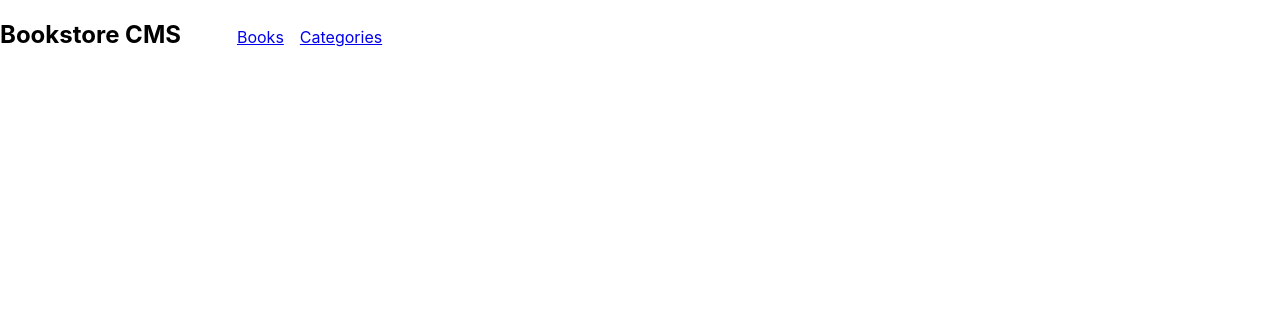
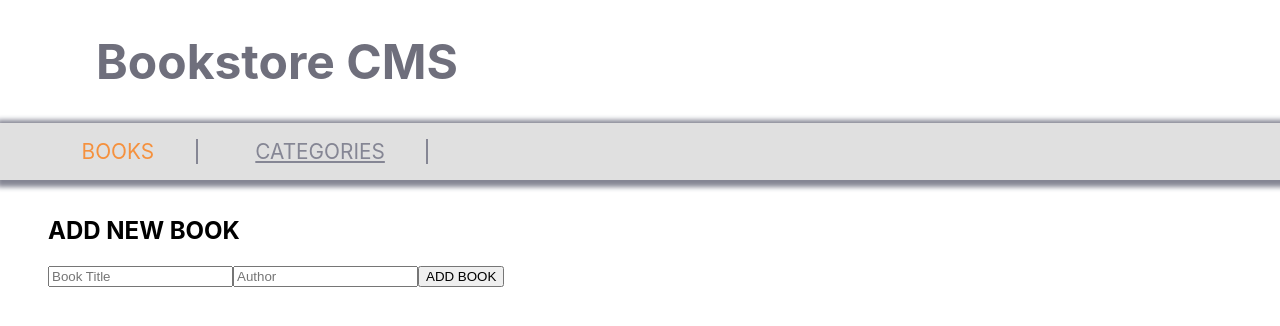
Before and after one commit to OsvaldoBC/bookstore-ob, a React (Create React App) app: page / in a window 1280 px wide. Shown: the top 326 px of the page. Built offline with nearby package versions, Linux system fonts and the light colour scheme.

Commit message:
Add BookForm Component

```diff
--- a/src/App.css
+++ b/src/App.css
@@ -1,38 +1,3 @@
 .App {
   text-align: center;
 }
-
-.App-logo {
-  height: 40vmin;
-  pointer-events: none;
-}
-
-@media (prefers-reduced-motion: no-preference) {
-  .App-logo {
-    animation: App-logo-spin infinite 20s linear;
-  }
-}
-
-.App-header {
-  background-color: #282c34;
-  min-height: 100vh;
-  display: flex;
-  flex-direction: column;
-  align-items: center;
-  justify-content: center;
-  font-size: calc(10px + 2vmin);
-  color: white;
-}
-
-.App-link {
-  color: #61dafb;
-}
-
-@keyframes App-logo-spin {
-  from {
-    transform: rotate(0deg);
-  }
-  to {
-    transform: rotate(360deg);
-  }
-}
--- a/src/App.js
+++ b/src/App.js
@@ -1,11 +1,19 @@
 import './App.css';
+import React from 'react';
+import { Routes, Route } from 'react-router-dom';
 
-function App() {
-  return (
-    <div className="App">
-     <p> on construction</p>
-    </div>
-  );
-}
+import Navbar from './components/Navbar';
+import Books from './pages/Books';
+import Categories from './pages/Categories';
+
+const App = () => (
+  <>
+    <Navbar />
+    <Routes>
+      <Route exact path="/" element={<Books />} />
+      <Route path="/categories" element={<Categories />} />
+    </Routes>
+  </>
+);
 
 export default App;
--- a/src/components/BookForm.js
+++ b/src/components/BookForm.js
@@ -0,0 +1,14 @@
+import React from 'react';
+
+const BookForm = () => (
+  <form>
+    <h2>ADD NEW BOOK</h2>
+    <div className="form-container">
+      <input type="text" className="title" name="title" placeholder="Book Title" />
+      <input type="text" className="author" name="author" placeholder="Author" />
+      <button type="submit">ADD BOOK</button>
+    </div>
+  </form>
+);
+
+export default BookForm;
--- /dev/null
+++ b/src/components/Navbar.css
@@ -0,0 +1,33 @@
+h1 {
+    font-size: 3em;
+    margin-left: 2em;
+    color: #6f6f7c;
+  }
+
+  nav {
+    display: flex;
+    justify-content: space-between;
+    width: 100%;
+    background-color: #e0e0e0;
+    box-shadow: 2px 2px 5px 5px #858694;
+  }
+
+  ul {
+    display: flex;
+    justify-content: end;
+    align-items: center;
+    list-style: none;
+    gap: 1em;
+  }
+
+  li a {
+    color: #858694;
+    border-right: solid 2px #858694;
+    padding: 0 2em;
+    font-size: 1.3em;
+  }
+
+  .active {
+    color: #f5913e;
+    text-decoration: none;
+  }
--- a/src/components/Navbar.js
+++ b/src/components/Navbar.js
@@ -1,15 +1,21 @@
 import React from 'react';
 import { NavLink } from 'react-router-dom';
+import './Navbar.css';
 
 const Navbar = () => (
-  <nav className="navBar" style={{ display: 'flex', alignItems: 'baseline' }}>
+  <header>
     <h1>Bookstore CMS</h1>
-    <ul className="link-wrapper" style={{ listStyle: 'none', display: 'flex', alignItems: 'baseline' }}>
-      <li className="nav-li" style={{ marginLeft: '1em' }}><NavLink to="books" className={({ isActive }) => (isActive ? 'active-link' : 'none')}>Books</NavLink></li>
-      <li className="nav-li" style={{ marginLeft: '1em' }}><NavLink to="categories" className={({ isActive }) => (isActive ? 'active-link' : 'none')}>Categories</NavLink></li>
-    </ul>
-  </nav>
-
+    <nav>
+      <ul>
+        <li>
+          <NavLink to="/">BOOKS </NavLink>
+        </li>
+        <li>
+          <NavLink to="/categories">CATEGORIES </NavLink>
+        </li>
+      </ul>
+    </nav>
+  </header>
 );
 
 export default Navbar;
--- a/src/index.js
+++ b/src/index.js
@@ -1,14 +1,14 @@
 import React from 'react';
 import ReactDOM from 'react-dom/client';
-import { BrowserRouter as Router, Route, Routes } from 'react-router-dom';
 import './index.css';
-import Navbar from './components/Navbar';
+import { BrowserRouter as Router } from 'react-router-dom';
+import App from './App';
 
 const root = ReactDOM.createRoot(document.getElementById('root'));
 root.render(
   <React.StrictMode>
     <Router>
-      <Navbar />
+      <App />
     </Router>
-  </React.StrictMode>
+  </React.StrictMode>,
 );
--- a/src/pages/Books.js
+++ b/src/pages/Books.js
@@ -0,0 +1,11 @@
+import React from 'react';
+import BookForm from '../components/BookForm';
+
+const Books = () => (
+  <div className="container" style={{ padding: '1em 3em' }}>
+    <div className="book-list">
+      <BookForm />
+  </div>
+  </div>
+);
+export default Books;
```
